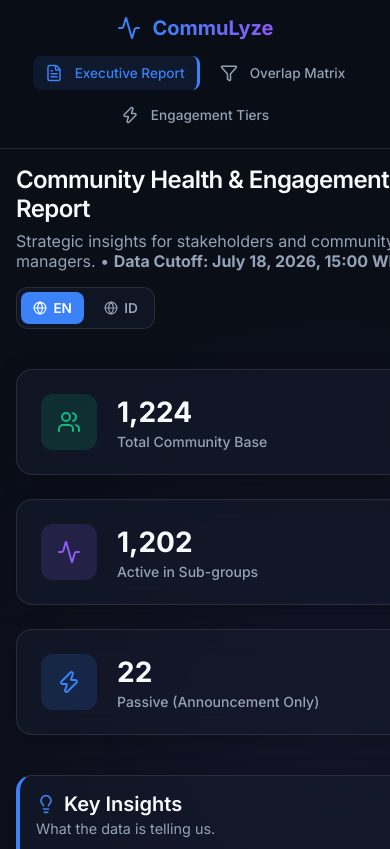
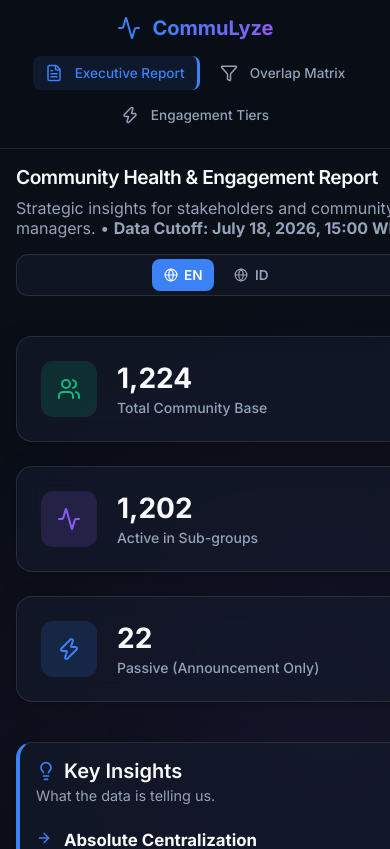
Before and after one commit to cmruangasah/commulyze-ruang-karir, a React (Vite) app in the folder dashboard/: page / in a window 390 px wide. Shown: the top 849 px of the page. Built offline with nearby package versions, Linux system fonts and the light colour scheme.

Commit message:
Fix: mobile typography and X-axis rotation

```diff
--- a/dashboard/src/App.jsx
+++ b/dashboard/src/App.jsx
@@ -359,7 +359,8 @@
                       dataKey="name"
                       stroke="var(--text-muted)"
                       interval={0}
-                      tick={<CustomXAxisTick />}
+                      height={80}
+                      tick={{ angle: -45, textAnchor: 'end', fontSize: 11, dy: 10, dx: -5 }}
                     />
                     <YAxis stroke="var(--text-muted)" tick={{ fill: 'var(--text-muted)' }} />
                     <Tooltip
--- a/dashboard/src/index.css
+++ b/dashboard/src/index.css
@@ -484,7 +484,13 @@
   }
 
   .header-text h1 {
-    font-size: 1.5rem;
+    font-size: 1.2rem;
+    line-height: 1.3;
+  }
+
+  .lang-switcher {
+    width: 100%;
+    justify-content: center;
   }
 
   .kpi-grid {
```
